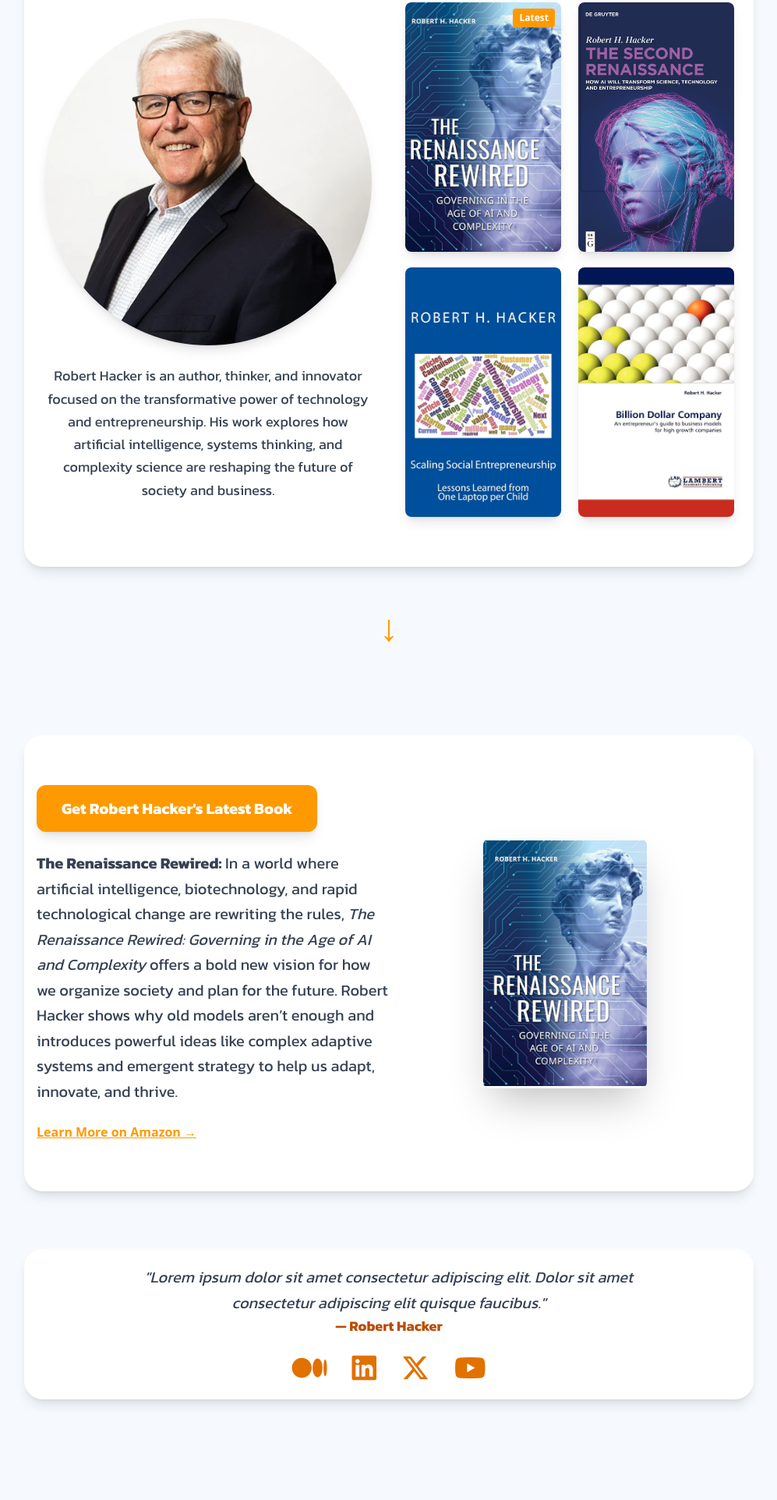
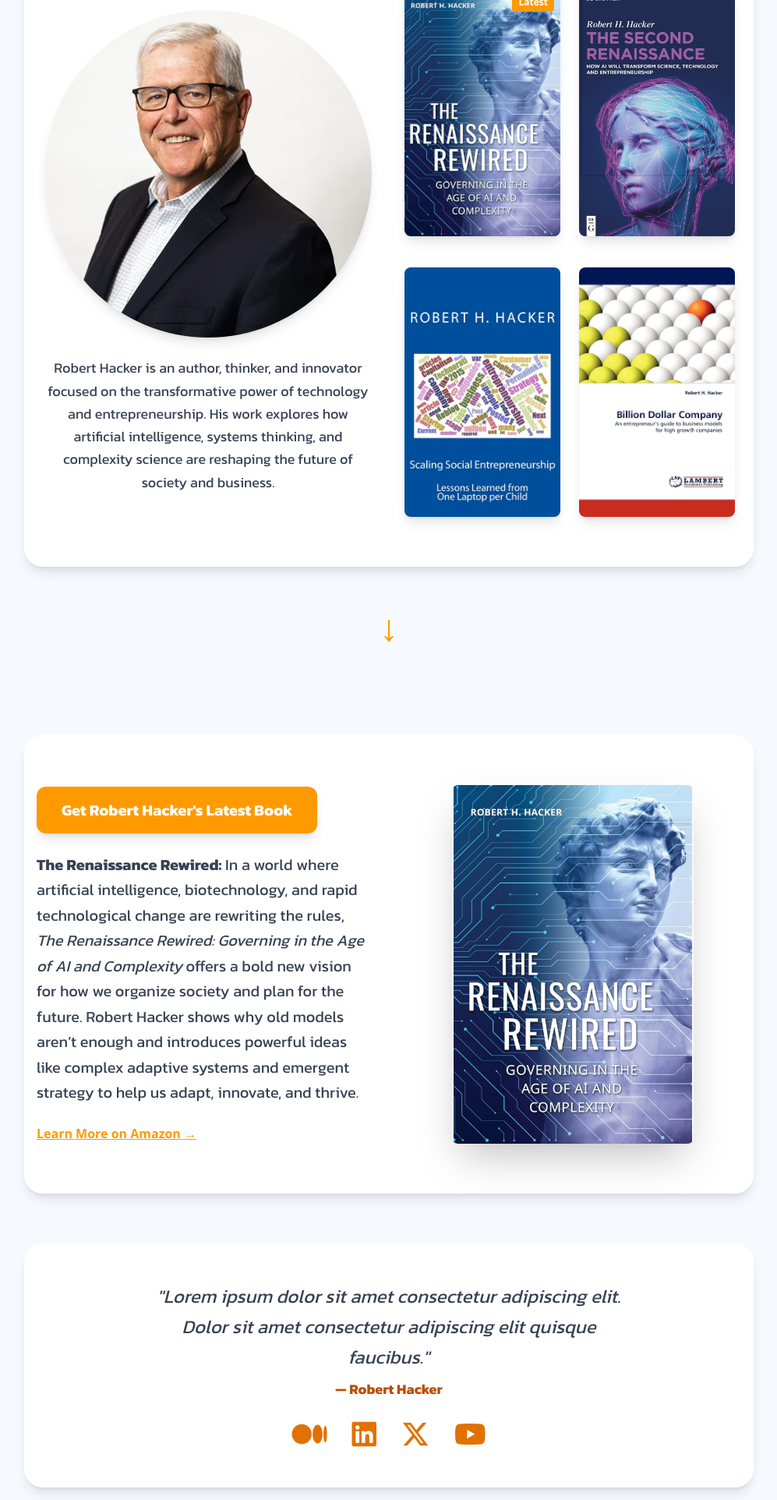
Before and after one commit to CR1SI/RobertHackerWebsiteDemo, a website: page index.html in a window 1280 px wide. Shown: the part 229-2153 px from the top of the page at 78% size, without its empty margins (141-1138 px from the left). Before the commit the page ends 2040 px from the top, so only its background shows below. Drawn offline with Linux system fonts and the light colour scheme.

Commit message:
touch ups
favicon O
deleted unnecessary pictures O
updated for mobile O

```diff
--- a/index.html
+++ b/index.html
@@ -1,6 +1,7 @@
 <!DOCTYPE html>
 <head>
     <title>Home - Robert Hacker</title>
+    <link rel="icon" href="./images/favicon-32x32.png">
     <meta name="description" content="The personal website of Robert Hacker. Author of The Second Renaissance: How AI Will Transform Science, Technology and Entrepreneurship">
     <meta charset="UTF-8">
     <meta name="viewport" content="width=device-width, initial-scale=1.0">
@@ -13,25 +14,25 @@
 
     <main class="min-h-screen p-4 flex flex-col gap-16">
 
-        <section class="w-9/12 self-center py-16 px-6 bg-white rounded-3xl shadow-lg mt-10">
+        <section class="w-11/12 md:w-9/12 self-center py-12 px-4 md:py-16 md:px-6 bg-white rounded-3xl shadow-lg mt-5">
             <div class="grid grid-cols-1 md:grid-cols-2 gap-10 items-center">
 
-                <!-- Left: Picture + Short Bio -->
+                <!-- Left -->
                 <div class="flex flex-col items-center md:items-start text-center md:text-left gap-6">
                     <img src="./images/robert-hacker.webp"
                         alt="Robert Hacker"
-                    class="w-[420px] h-[420px] self-center rounded-full object-cover shadow-lg hover:scale-105 transition-transform ease-in-out cursor-pointer"
+                        class="w-40 h-40 sm:w-56 sm:h-56 md:w-[420px] md:h-[420px] self-center rounded-full object-cover shadow-lg hover:scale-105 transition-transform ease-in-out cursor-pointer"
                         onclick="window.location.href='about.html'">
-                <p class="text-lg text-gray-700 text-center font-kanit leading-relaxed">
+                    <p class="text-base sm:text-lg text-gray-700 text-center font-kanit leading-relaxed max-w-md md:max-w-none">
                         Robert Hacker is an author, thinker, and innovator focused on the transformative power of technology and entrepreneurship. His work explores how artificial intelligence, systems thinking, and complexity science are reshaping the future of society and business.
                     </p>
                 </div>
 
-                <!-- Right: Book Grid -->
-                <div class="grid grid-cols-2 gap-5 justify-items-center">
+                <!-- Right -->
+                <div class="grid sm:grid-cols-2 gap-x-4 gap-y-8 sm:gap-x-6 sm:gap-y-10 justify-items-center">
 
                     <!-- Book 1 (Latest) -->
-                    <div class="relative w-[100px] h-[200px] md:w-[200px] md:h-[320px]">
+                    <div class="relative w-40 h-64 sm:w-32 sm:h-52 md:w-[200px] md:h-[320px]">
                         <span class="absolute top-2 right-2 z-20 bg-amber-500 text-white text-xs font-bold px-2 py-1 rounded">Latest</span>
                         <img src="./images/The Renaissance Rewired.jpg"
                             alt="The Renaissance Rewired"
@@ -42,74 +43,73 @@
                     <!-- Book 2 -->
                     <img src="./images/The Second Renaissance.jpg"
                         alt="The Second Renaissance"
-                        class="w-[100px] h-[200px] md:w-[200px] md:h-[320px] rounded-lg shadow-lg hover:shadow-xl hover:scale-105 transition cursor-pointer object-cover"
+                        class="w-40 h-64 sm:w-32 sm:h-52 md:w-[200px] md:h-[320px] rounded-lg shadow-lg hover:shadow-xl hover:scale-105 transition cursor-pointer object-cover"
                         onclick="window.open('//www.amazon.com/Second-Renaissance-Transform-Technology-Entrepreneurship/dp/3111706877', '_blank')">
+
                     <!-- Book 3 -->
                     <img src="./images/Scaling Social Entrepreneurship.jpg"
                         alt="Scaling Social Entrepreneurship"
-                        class="w-[100px] h-[200px] md:w-[200px] md:h-[320px] rounded-lg shadow-lg hover:shadow-xl hover:scale-105 transition cursor-pointer object-cover"
+                        class="w-40 h-64 sm:w-32 sm:h-52 md:w-[200px] md:h-[320px] rounded-lg shadow-lg hover:shadow-xl hover:scale-105 transition cursor-pointer object-cover"
                         onclick="window.open('//www.amazon.com/Scaling-Social-Entrepreneurship-Lessons-Learned/dp/1514707381', '_blank')">
 
                     <!-- Book 4 -->
                     <img src="./images/Billion Dollar Company.jpg"
                         alt="Billion Dollar Company"
-                        class="w-[100px] h-[200px] md:w-[200px] md:h-[320px] rounded-lg shadow-lg hover:shadow-xl hover:scale-105 transition cursor-pointer object-cover"
+                        class="w-40 h-64 sm:w-32 sm:h-52 md:w-[200px] md:h-[320px] rounded-lg shadow-lg hover:shadow-xl hover:scale-105 transition cursor-pointer object-cover"
                         onclick="window.open('//www.amazon.com/Billion-Dollar-Company-Entrepreneurs-Companies/dp/3838373316', '_blank')">
-
                 </div>
-
             </div>
         </section>
 
-        <div class="flex justify-center mt-0">
+
+        <div class="flex justify-center">
             <span class="animate-bounce text-4xl sm:text-5xl text-amber-500 z-200">&#8595;</span>
         </div>
 
-        <section class="w-9/12 self-center py-16 px-4 bg-white rounded-3xl shadow-lg mt-10 ">
-            <div class="grid grid-cols-1 md:grid-cols-2 items-center">
+        <section class="w-11/12 md:w-9/12 self-center py-12 px-4 md:py-16 bg-white rounded-3xl shadow-lg mt-10">
+            <div class="grid grid-cols-1 md:grid-cols-2 items-center gap-10">
 
-                <!-- Left: Text + Call to Action -->
+                <!-- Left -->
                 <div class="flex flex-col gap-6">
                     <a href="https://www.amazon.com/Renaissance-Rewired-Governing-Age-Complexity/dp/B0FFYHJ3LR/"
                         target="_blank"
-                        class="bg-amber-500 hover:bg-amber-600 text-white self-start font-kanit font-bold py-4 px-8 rounded-xl shadow-lg text-xl transition-colors duration-200 w-fit">
+                        class="bg-amber-500 hover:bg-amber-600 text-white self-center md:self-start font-kanit font-bold py-3 px-6 sm:py-4 sm:px-8 rounded-xl shadow-lg text-lg sm:text-xl transition-colors duration-200 w-fit">
                         Get Robert Hacker's Latest Book
                     </a>
-                    <p class="text-xl text-gray-700 font-kanit font-normal leading-relaxed">
-                        <strong class="text-xl">The Renaissance Rewired:</strong> In a world where artificial intelligence, biotechnology, and rapid technological change are rewriting the rules, <em>The Renaissance Rewired: Governing in the Age of AI and Complexity</em> offers a bold new vision for how we organize society and plan for the future. Robert Hacker shows why old models aren’t enough and introduces powerful ideas like complex adaptive systems and emergent strategy to help us adapt, innovate, and thrive.
+                    <p class="text-base sm:text-lg md:text-xl text-gray-700 font-kanit font-normal leading-relaxed">
+                        <strong class="text-lg sm:text-xl">The Renaissance Rewired:</strong> In a world where artificial intelligence, biotechnology, and rapid technological change are rewriting the rules, <em>The Renaissance Rewired: Governing in the Age of AI and Complexity</em> offers a bold new vision for how we organize society and plan for the future. Robert Hacker shows why old models aren’t enough and introduces powerful ideas like complex adaptive systems and emergent strategy to help us adapt, innovate, and thrive.
                     </p>
 
-                    <!-- Optional extra call to action -->
                     <a href="https://www.amazon.com/Renaissance-Rewired-Governing-Age-Complexity/dp/B0FFYHJ3LR/"
                         target="_blank"
-                        class="underline text-amber-500 hover:text-amber-600 text-base font-semibold">
+                        class="underline text-amber-500 hover:text-amber-600 text-sm sm:text-base font-semibold self-center md:self-start">
                         Learn More on Amazon →
                     </a>
                 </div>
 
-               <!-- Right: Image -->
-                <div class="flex justify-center p-5">
+                <!-- Right -->
+                <div class="flex justify-center">
                     <img src="./images/The Renaissance Rewired.jpg" alt="The Renaissance Rewired Book"
-                        class="w-[210px] h-[320px] bg-blue-50/50 object-contain rounded-lg shadow-2xl hover:shadow-xl hover:scale-103 transition-all duration-300 ease-in-out cursor-pointer"
+                        class="w-47 h-70 sm:w-56 sm:h-80 md:w-[310px] md:h-[460px] bg-blue-50/50 object-contain rounded-lg shadow-2xl hover:shadow-xl hover:scale-103 transition-all duration-300 ease-in-out cursor-pointer"
                         onclick="window.open('//www.amazon.com/Renaissance-Rewired-Governing-Age-Complexity/dp/B0FFYHJ3LR/', '_blank')">
                 </div>
 
             </div>
         </section>
 
-        <!-- New separated section starts here -->
-        <section class="w-9/12 self-center bg-white rounded-3xl shadow-lg py-5 mt-2.5 text-center">
+        <section class="w-11/12 md:w-9/12 self-center bg-white rounded-3xl shadow-lg py-8 md:py-12 text-center">
             <!-- Quote -->
-            <div class="max-w-2xl mx-auto">
-                <blockquote class="italic text-xl text-gray-700 font-kanit leading-relaxed">
+            <div class="max-w-2xl mx-auto px-4">
+                <blockquote class="italic text-lg sm:text-xl md:text-2xl text-gray-700 font-kanit leading-relaxed">
                     "Lorem ipsum dolor sit amet consectetur adipiscing elit. Dolor sit amet consectetur adipiscing elit quisque faucibus."
                 </blockquote>
-                <span class="block mt-0 text-amber-700 font-kanit font-bold text-lg">
+                <span class="block mt-2 text-amber-700 font-kanit font-bold text-base sm:text-lg">
                     — Robert Hacker
                 </span>
             </div>
+
             <!-- Social Links -->
-            <div class="flex justify-center gap-8 mt-5 text-4xl">
+            <div class="flex justify-center gap-6 sm:gap-8 mt-6 text-3xl sm:text-4xl">
                 <a href="https://roberthhacker.medium.com/" target="_blank" class="text-amber-600 hover:text-amber-800">
                     <i class="fab fa-medium"></i>
                 </a>
@@ -125,6 +125,7 @@
             </div>
         </section>
 
+
     </main>
 
 
```
Also changed, not shown: about.html (+14 -24 lines), books.html (+1 -0 lines), contact.html (+3 -2 lines), images/RobertHacker.jpg (deleted), images/favicon-32x32.png (added), images/reflection_281045.png (deleted), output.css. Lines whose indentation alone changed are shown as unchanged.
